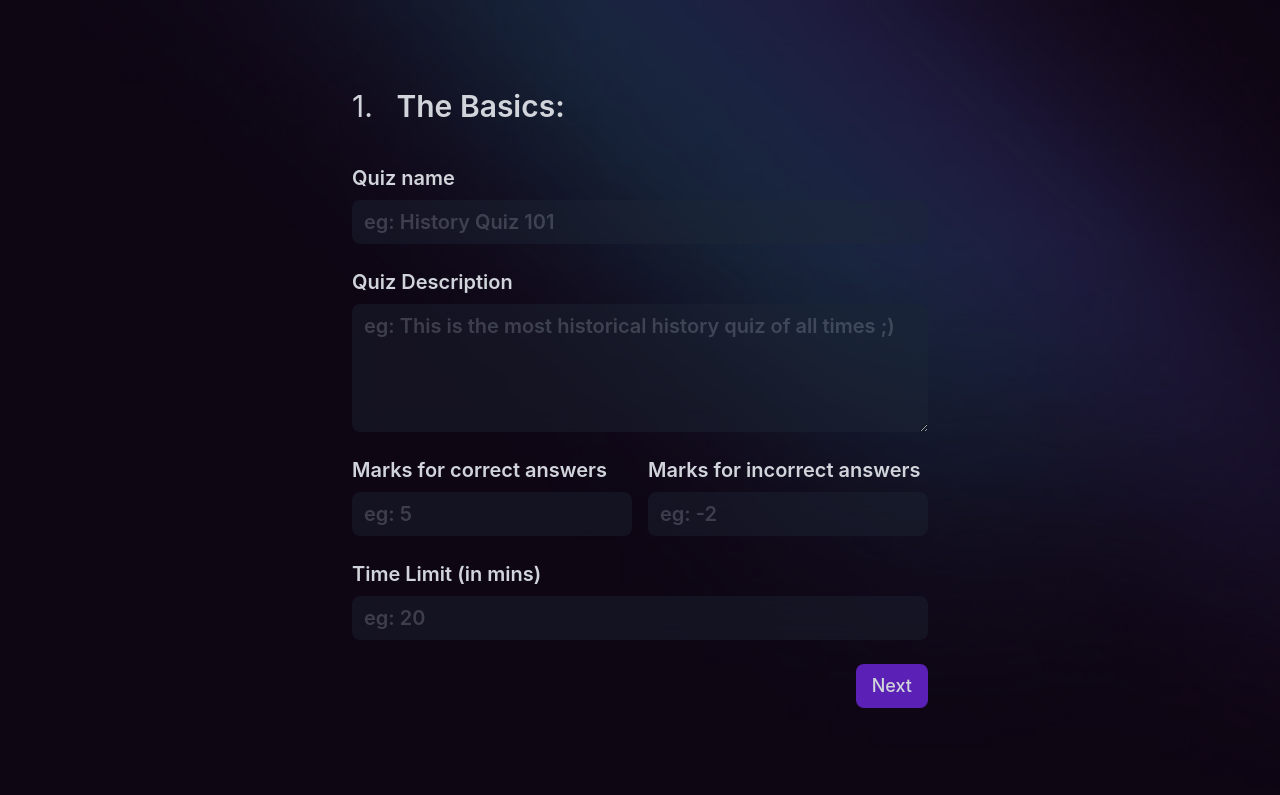
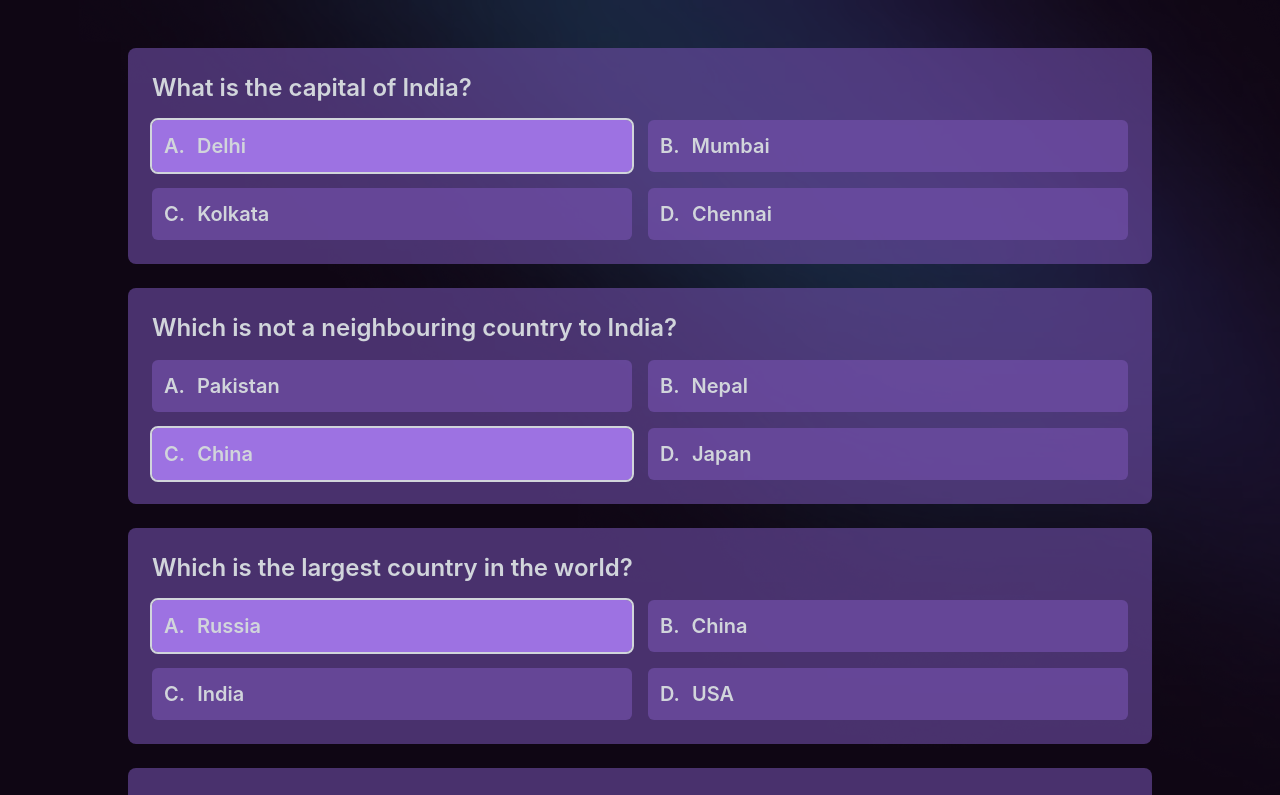
Before and after one commit to yash22arora/Goreeva_Quiz, a React (Create React App) app: page / in a window 1280 px wide. Shown: the top 795 px of the page. Built offline with nearby package versions, Linux system fonts and the light colour scheme.

Commit message:
Create components for Question and Option
Signed-off-by: Yashvardhan Arora <yash22arora@gmail.com>

```diff
--- a/src/App.tsx
+++ b/src/App.tsx
@@ -1,10 +1,12 @@
 import React from "react";
 import Create from "./pages/Create";
+import Edit from "./pages/Edit";
 
 function App() {
   return (
     <div className="App px-16 py-12 m-0">
-      <Create />
+      {/* <Create /> */}
+      <Edit />
     </div>
   );
 }
--- a/src/components/Create/BasicsForm/BasicsForm.tsx
+++ b/src/components/Create/BasicsForm/BasicsForm.tsx
@@ -41,7 +41,7 @@ const BasicsForm: React.FC = () => {
         <label className="text-xl font-semibold">Time Limit (in mins)</label>
         <Input type="number" placeholder="eg: 20" className="w-full" />
       </div>
-      <Button type="submit" className="self-end px-4 bg-violet-800">
+      <Button type="submit" className="self-end px-8 bg-violet-800">
         Next
       </Button>
     </form>
--- /dev/null
+++ b/src/components/Edit/Option.tsx
@@ -0,0 +1,30 @@
+import { IOptionProps } from "./types";
+
+const Option: React.FC<IOptionProps> = (props) => {
+  const { option, id, selected, onSelect, isEdit } = props;
+  const seq = ["A", "B", "C", "D"];
+
+  return (
+    <div
+      className={`p-3 rounded-md  flex flex-row items-start justify-start text-xl font-semibold ${
+        selected
+          ? "bg-opacity-100 bg-[rgb(157,114,226)] outline outline-2 outline-gray-300"
+          : "bg-opacity-70 bg-[rgb(113,79,168)] outline-none"
+      } ${isEdit ? "cursor-text" : "cursor-pointer"}  `}
+      onClick={() => {
+        if (!isEdit) {
+          onSelect && onSelect();
+        }
+      }}
+    >
+      <span className=" mr-3">{seq[id]}.</span>
+      {isEdit ? (
+        <input type="text" value={option} className="w-full" />
+      ) : (
+        <span>{option}</span>
+      )}
+    </div>
+  );
+};
+
+export default Option;
--- /dev/null
+++ b/src/components/Edit/Question.tsx
@@ -0,0 +1,45 @@
+import { useState } from "react";
+import { IQuestion, IQuestionProps } from "./types";
+import Option from "./Option";
+
+const Question: React.FC<IQuestionProps> = (props) => {
+  const { question, isEdit = false } = props;
+  const [answers, setAnswers] = useState<IQuestion["answers"]>(
+    question.answers
+  );
+  const [correctAnswer, setCorrectAnswer] = useState<
+    IQuestion["correctAnswer"]
+  >(question.correctAnswer);
+  const [prompt, setPrompt] = useState<IQuestion["prompt"]>(question.prompt);
+
+  return (
+    <div className="rounded-lg p-6 bg-[rgb(113,79,168)] bg-opacity-60 text-gray-300">
+      {isEdit ? (
+        <textarea
+          value={prompt}
+          rows={prompt.split("\n").length}
+          onChange={(e) => setPrompt(e.target.value)}
+          className="w-full bg-transparent rounded-md p-2 font-semibold resize-y outline outline-gray-400 text-2xl"
+        ></textarea>
+      ) : (
+        <h2 className="font-semibold text-2xl">{question.prompt}</h2>
+      )}
+      <div className="grid grid-cols-2 gap-4 mt-4">
+        {answers.map((answer, index) => {
+          return (
+            <Option
+              option={answer}
+              id={index}
+              selected={correctAnswer === answer}
+              onSelect={() => {
+                setCorrectAnswer(answer);
+              }}
+            />
+          );
+        })}
+      </div>
+    </div>
+  );
+};
+
+export default Question;
--- /dev/null
+++ b/src/components/Edit/types.ts
@@ -0,0 +1,21 @@
+export interface IQuestion {
+  id: number;
+  prompt: string;
+  answers: string[];
+  correctAnswer: string;
+}
+
+export interface IQuestionProps {
+  question: IQuestion;
+  onEdit?: (question: IQuestion) => void;
+  onDelete?: (id: number) => void;
+  isEdit?: boolean;
+}
+
+export interface IOptionProps {
+  id: number;
+  option: string;
+  selected?: boolean;
+  onSelect?: () => void;
+  isEdit?: boolean;
+}
--- /dev/null
+++ b/src/pages/Edit.tsx
@@ -0,0 +1,44 @@
+import { useState } from "react";
+import { IQuestion } from "../components/Edit/types";
+import Question from "../components/Edit/Question";
+
+const Edit: React.FC = () => {
+  const [questions, setQuestions] = useState<IQuestion[]>([
+    {
+      prompt: "What is the capital of India?",
+      answers: ["Delhi", "Mumbai", "Kolkata", "Chennai"],
+      correctAnswer: "Delhi",
+      id: 1,
+    },
+    {
+      prompt: "Which is not a neighbouring country to India?",
+      answers: ["Pakistan", "Nepal", "China", "Japan"],
+      correctAnswer: "China",
+      id: 2,
+    },
+    {
+      prompt: "Which is the largest country in the world?",
+      answers: ["Russia", "China", "India", "USA"],
+      correctAnswer: "Russia",
+      id: 3,
+    },
+    {
+      prompt: "Which is the largest city in the world?",
+      answers: ["Tokyo", "New York", "Delhi", "Shanghai"],
+      correctAnswer: "Shanghai",
+      id: 4,
+    },
+  ]);
+  return (
+    <div className="w-full h-full flex flex-col max-w-5xl mx-auto">
+      <div className="" id="quizHeader"></div>
+      <div className="flex flex-col gap-6">
+        {questions.map((question, index) => {
+          return <Question question={question} key={index} isEdit={false} />;
+        })}
+      </div>
+    </div>
+  );
+};
+
+export default Edit;
```
